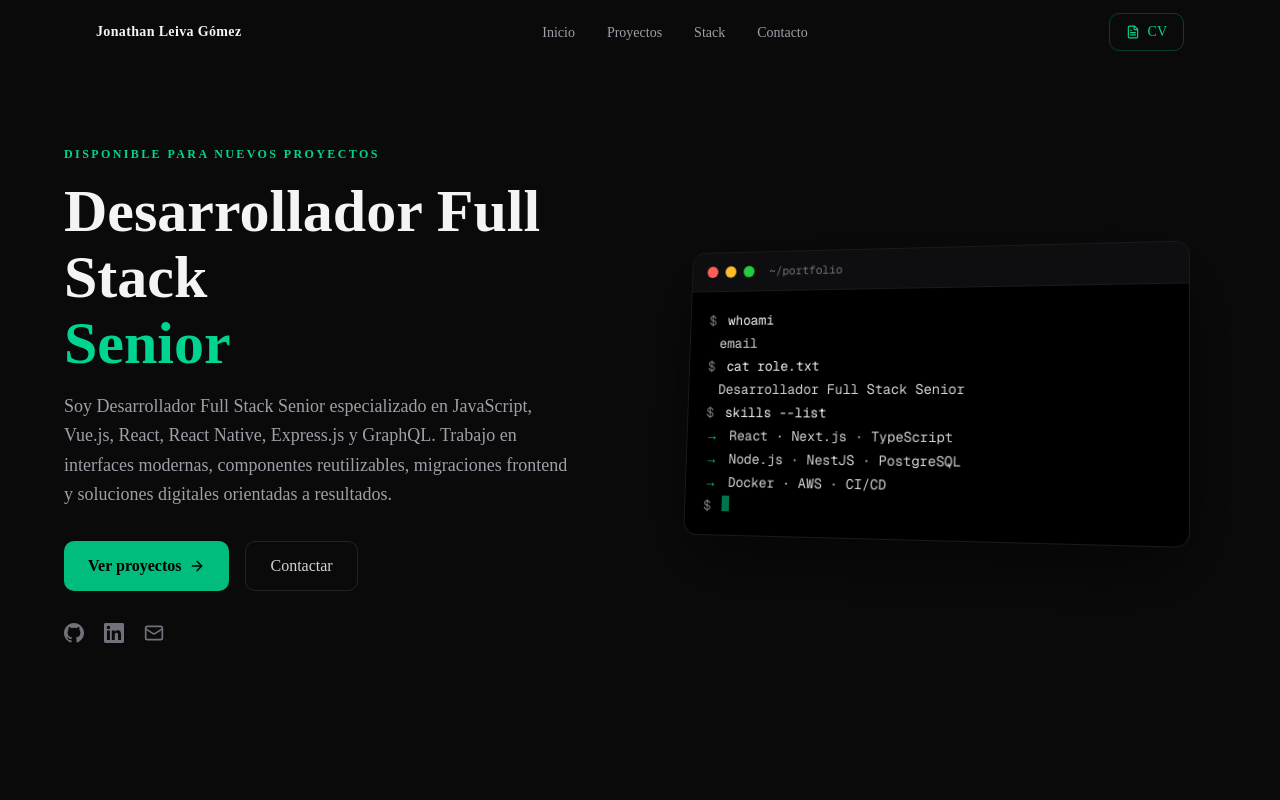
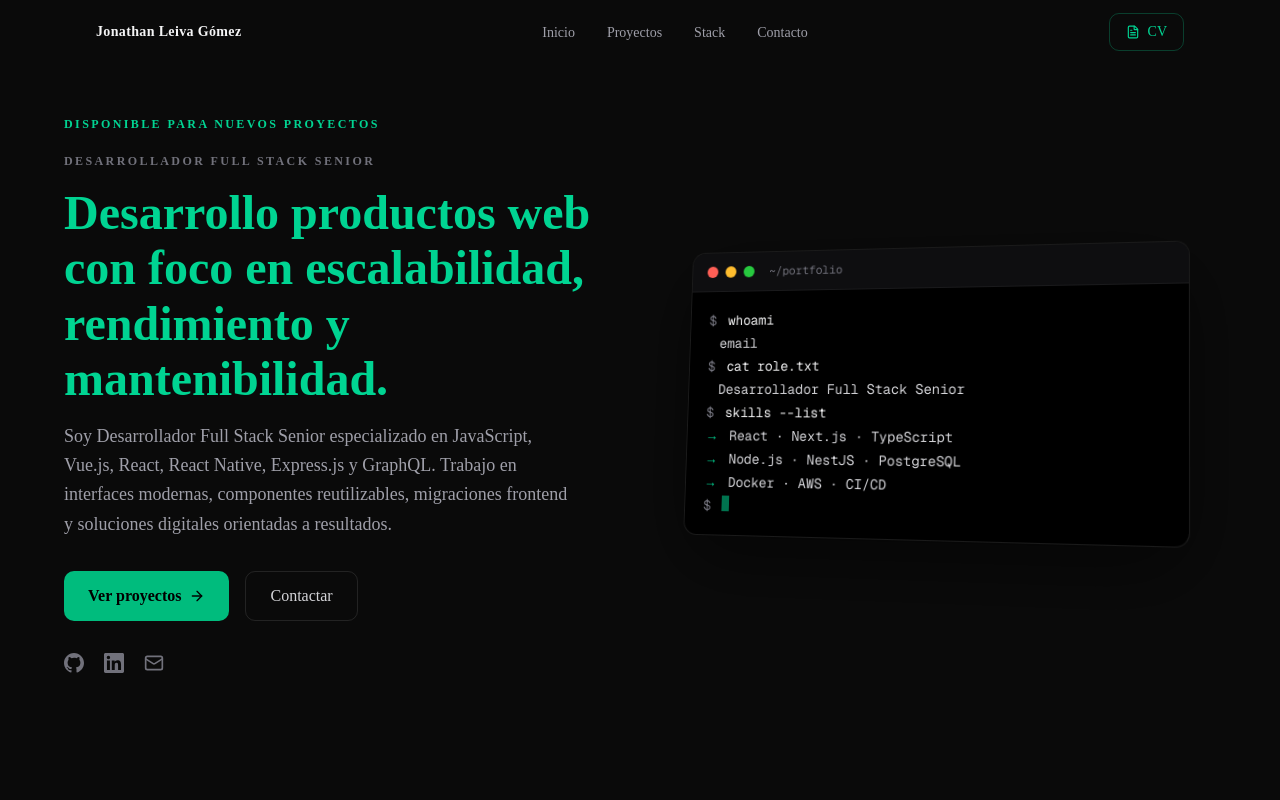
Before and after one commit to jonathanleivag/jonathanleivag, a Next.js app: page / in a window 1280 px wide. Shown: the top 800 px of the page. Built offline with nearby package versions, Linux system fonts and the light colour scheme.

Commit message:
fix(hero): use profile.hero.headline as h1

```diff
--- a/components/sections/Hero.tsx
+++ b/components/sections/Hero.tsx
@@ -16,11 +16,11 @@ export function Hero() {
             <span className="inline-block text-xs font-semibold tracking-[0.2em] uppercase text-emerald-400">
               {profile.availability}
             </span>
-            <h1 className="text-4xl sm:text-5xl lg:text-6xl font-bold leading-[1.1] text-zinc-100">
-              {profile.role.split(' ').slice(0, -1).join(' ')}<br />
-              <span className="text-emerald-400">
-                {profile.role.split(' ').at(-1)}
-              </span>
+            <span className="inline-block text-xs font-semibold tracking-[0.2em] uppercase text-zinc-500">
+              {profile.role}
+            </span>
+            <h1 className="text-3xl sm:text-4xl lg:text-5xl font-bold leading-[1.15] text-zinc-100">
+              <span className="text-emerald-400">{profile.hero.headline}</span>
             </h1>
             <p className="text-zinc-400 text-lg leading-relaxed max-w-lg">
               {profile.hero.subtitle}
```
